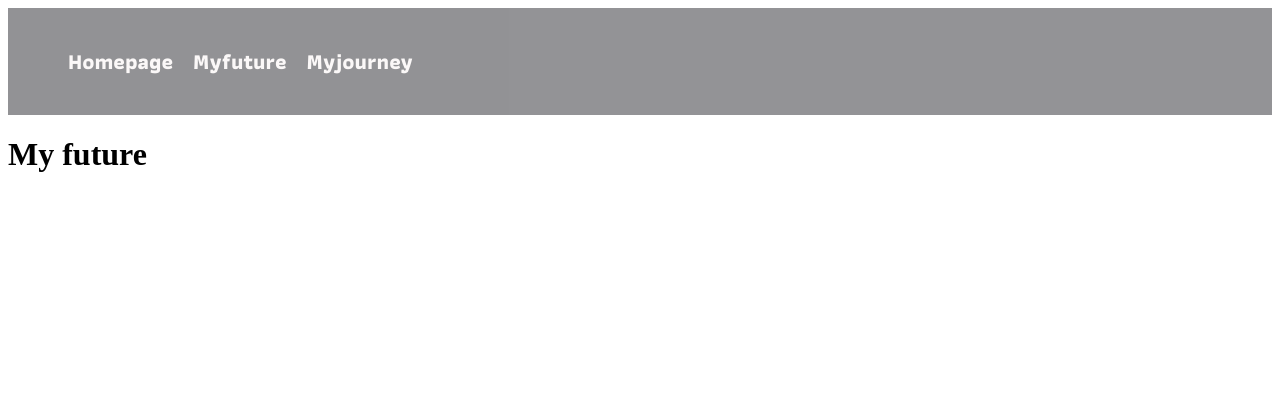
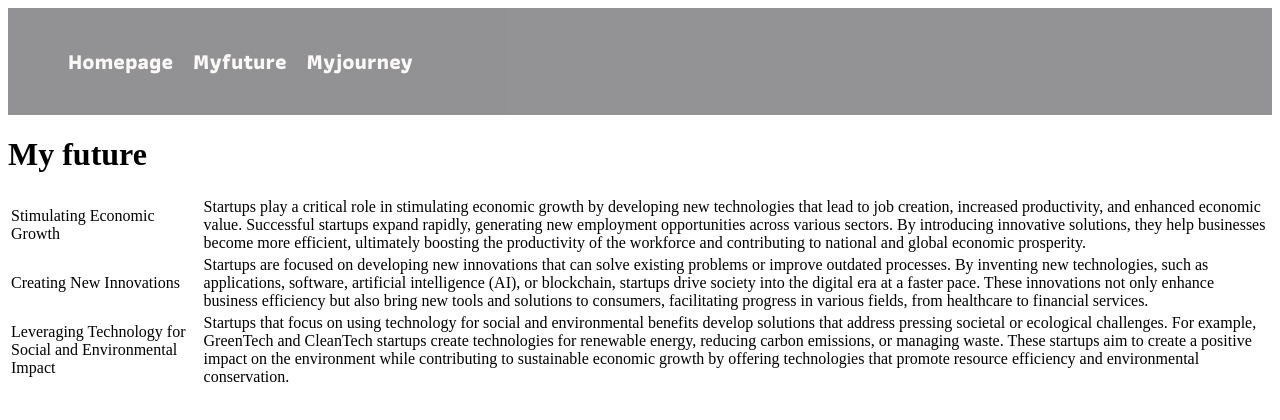
Before and after one commit to Nutsurang-Sawetphatrapong/6709650326_MyCSTUStory, a plain HTML site: page myfuture.html in a window 1280 px wide. Drawn offline with Linux system fonts and the light colour scheme; a web font is replaced by a local one.

Commit message:
Add Table in myfuture

```diff
--- a/myfuture.html
+++ b/myfuture.html
@@ -23,4 +23,45 @@
                 <h1>My future</h1>
             </div>
         </div>
+        <table>
+            <thead>
+                <tr>
+                    <td>Stimulating Economic Growth</td >
+                    <td>Startups play a critical role in stimulating economic growth by developing new technologies
+                        that lead to job creation, increased productivity, and enhanced economic value. Successful
+                        startups expand rapidly, generating new employment opportunities across various sectors.
+                        By introducing innovative solutions, they help businesses become more efficient, ultimately
+                        boosting
+                        the productivity of the workforce and contributing to national and global economic
+                        prosperity.</td>
+                </tr>
+            </thead>
+            <tbody>
+                <tr>
+                    <td>Creating New Innovations</td>
+                    <td>Startups are focused on developing new innovations that can solve existing problems or
+                        improve
+                        outdated processes. By inventing new technologies, such as applications, software,
+                        artificial intelligence (AI),
+                        or blockchain, startups drive society into the digital era at a faster pace. These
+                        innovations not only enhance business efficiency
+                        but also bring new tools and solutions to consumers, facilitating progress in various
+                        fields, from healthcare to financial services.</td>
+                </tr>
+                <tr>
+                    <td>
+                        Leveraging Technology for Social and Environmental Impact
+                    </td>
+                    <td>Startups that focus on using technology for social and environmental benefits develop
+                        solutions
+                        that address pressing societal or ecological challenges. For example, GreenTech and
+                        CleanTech startups
+                        create technologies for renewable energy, reducing carbon emissions, or managing waste.
+                        These startups aim
+                        to create a positive impact on the environment while contributing to sustainable economic
+                        growth by offering technologies
+                        that promote resource efficiency and environmental conservation.</td>
+                </tr>
+            </tbody>
+        </table>
         <main>
```
